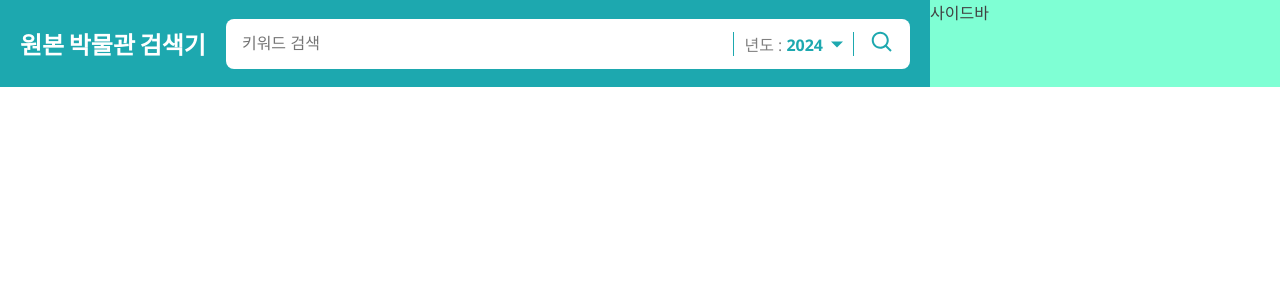
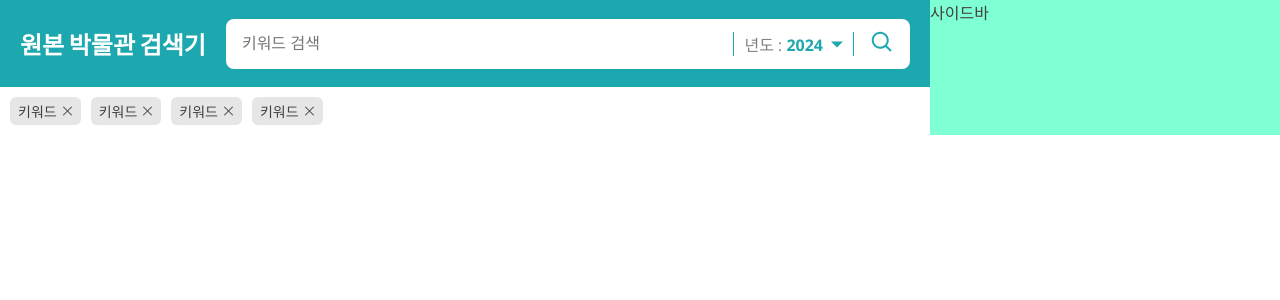
Before and after one commit to raquim47/chimsearch, a Next.js app: page / in a window 1280 px wide. Shown: the top 300 px of the page. Built offline with nearby package versions, Linux system fonts and the light colour scheme.

Commit message:
RecentKeywords layout

```diff
--- a/app/globals.css
+++ b/app/globals.css
@@ -27,7 +27,6 @@ ul {
   padding: 0;
 }
 
-.center {
-  margin: auto;
-  text-align: center;
+button {
+  cursor: pointer;
 }
--- a/app/page.tsx
+++ b/app/page.tsx
@@ -1,3 +1,4 @@
+import RecentKeywords from '@/components/search/RecentKeywords';
 import SearchForm from '@/components/search/SearchForm';
 import styles from './page.module.css';
 
@@ -9,6 +10,7 @@ const RootPage = () => {
           <h1>원본 박물관 검색기</h1>
           <SearchForm />
         </header>
+        <RecentKeywords/>
       </main>
       <aside className={styles.aside}>사이드바</aside>
     </div>
--- /dev/null
+++ b/components/search/RecentKeywords.module.css
@@ -0,0 +1,53 @@
+.keywords {
+  padding: 10px;
+}
+
+.keywords ul {
+  display: flex;
+  flex-wrap: wrap;
+  gap: 10px;
+}
+
+.keywords ul li {
+  display: flex;
+  align-items: center;
+  font-size: 14px;
+  padding: 4px 8px;
+  background-color: #e6e6e6;
+  border-radius: 6px;
+  cursor: pointer;
+}
+
+.keywords ul li span {
+  position: relative;
+  width: 12px;
+  height: 12px;
+  margin-left: 4px;
+  background-color: transparent;
+  border: none;
+}
+
+.keywords ul li span::before,
+.keywords ul li span::after {
+  content: '';
+  position: absolute;
+  top: 0;
+  left: 50%;
+  width: 1px;
+  height: 100%;
+  background-color: #414141;
+}
+
+.keywords ul li span::before {
+  transform: rotate(45deg);
+}
+
+.keywords ul li span::after {
+  transform: rotate(-45deg);
+}
+
+.keywords ul li span:hover::before,
+.keywords ul li span:hover::after {
+  width: 2px;
+  background-color: #000;
+}
--- /dev/null
+++ b/components/search/RecentKeywords.tsx
@@ -0,0 +1,28 @@
+import styles from './RecentKeywords.module.css';
+
+const RecentSearches = () => {
+  return (
+    <div className={styles.keywords}>
+      <ul>
+        <li>
+          키워드
+          <span role="button" aria-label="키워드 삭제" />
+        </li>
+        <li>
+          키워드
+          <span role="button" aria-label="키워드 삭제" />
+        </li>
+        <li>
+          키워드
+          <span role="button" aria-label="키워드 삭제" />
+        </li>
+        <li>
+          키워드
+          <span role="button" aria-label="키워드 삭제" />
+        </li>
+      </ul>
+    </div>
+  );
+};
+
+export default RecentSearches;
```
